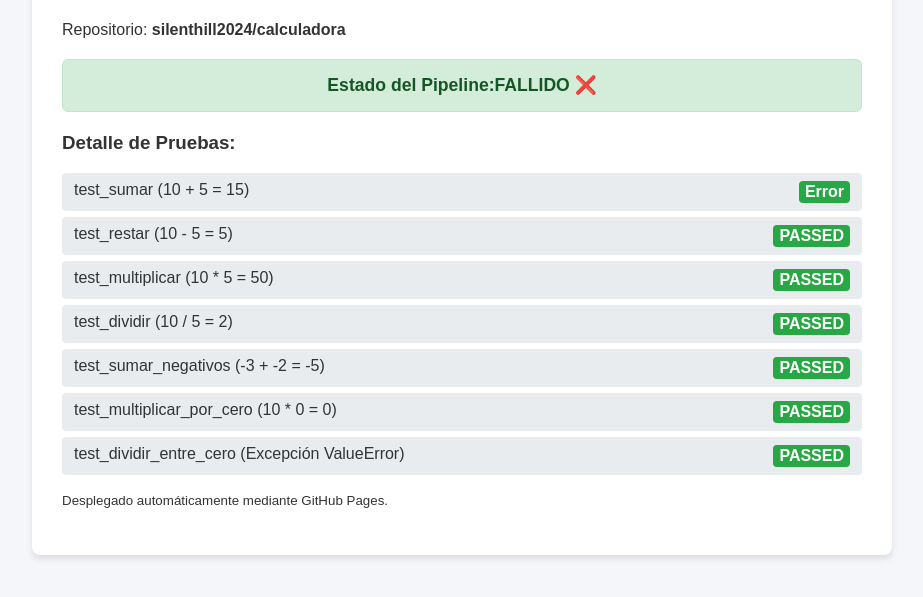
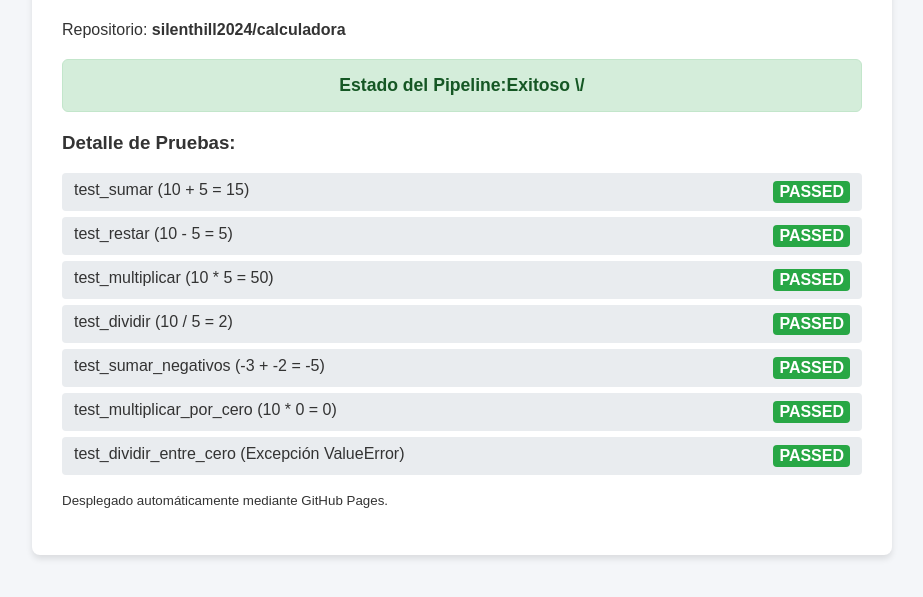
Before and after one commit to silenthill2024/calculadora, a plain HTML site: page index.html in a window 1280 px wide. Shown: the part 109-706 px from the top of the page, without its empty margins (178-1101 px from the left). Drawn offline with Linux system fonts and the light colour scheme.

Commit message:
coreccion de pruebas

```diff
--- a/index.html
+++ b/index.html
@@ -25,12 +25,12 @@
 
         <!-- Modifica esta clase a 'status-card failure' cuando quieras simular el fallo -->
         <div class="status-card success" id="status-banner">
-            Estado del Pipeline:FALLIDO ❌
+            Estado del Pipeline:Exitoso  \/
         </div>
 
         <h3>Detalle de Pruebas:</h3>
         <ul>
-            <li>test_sumar (10 + 5 = 15) <span class="badge pass">Error</span></li>
+            <li>test_sumar (10 + 5 = 15) <span class="badge pass">PASSED</span></li>
             <li>test_restar (10 - 5 = 5) <span class="badge pass">PASSED</span></li>
             <li>test_multiplicar (10 * 5 = 50) <span class="badge pass">PASSED</span></li>
             <li>test_dividir (10 / 5 = 2) <span class="badge pass">PASSED</span></li>
```
Also changed, not shown: 1 other file.
